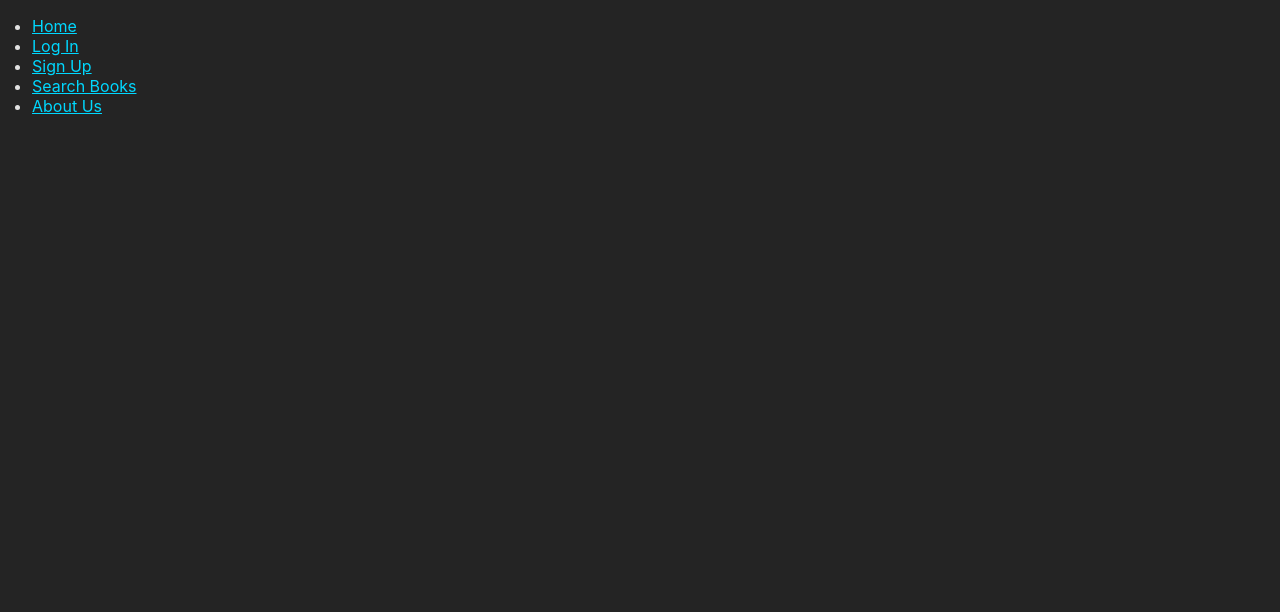
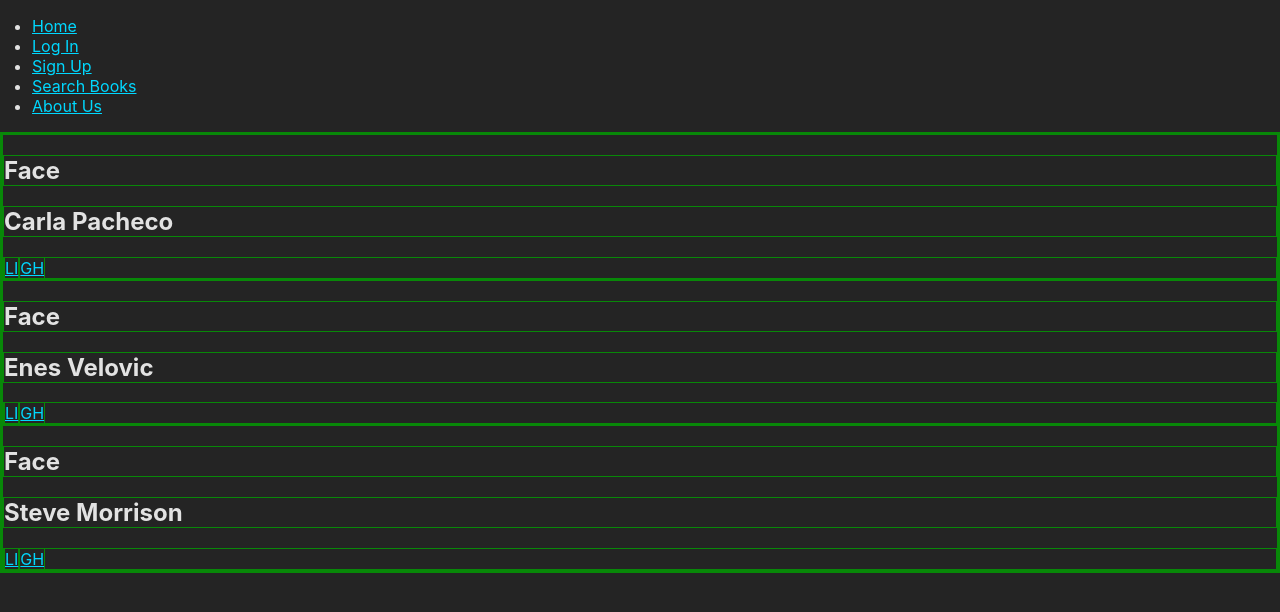
Before and after one commit to cmpacheco23/fantastic-books-front-end, a React (Vite) app: page /about in a window 1280 px wide. Shown: the top 612 px of the page. Built offline with nearby package versions, Linux system fonts and the light colour scheme; no server answers.

Commit message:
set up about layout primary

```diff
--- a/src/pages/AboutUs/AboutUs.jsx
+++ b/src/pages/AboutUs/AboutUs.jsx
@@ -1,6 +1,40 @@
+// css
+import styles from './AboutUs.module.css'
+
 const AboutUs = () => {
   return (
     <>
+      <main>
+        <section className={styles.devCard}>
+        <div>
+            <h2>Face</h2>
+            <h2>Carla Pacheco</h2>
+            <div>
+              <a href='https://www.linkedin.com/in/thecarlapacheco/'>LI</a>
+              <a href='https://github.com/cmpacheco23'>GH</a>
+            </div>
+          </div>
+
+          <div>
+            <h2>Face</h2>
+            <h2>Enes Velovic</h2>
+            <div>
+              <a href='https://www.linkedin.com/in/enesvelovic/'>LI</a>
+              <a href='https://github.com/NSnyc'>GH</a>
+            </div>
+          </div>
+
+          <div>
+            <h2>Face</h2>
+            <h2>Steve Morrison</h2>
+            <div>
+              <a href='https://www.linkedin.com/in/steven-ansman-morrison/'>LI</a>
+              <a href='https://github.com/venmorr'>GH</a>
+            </div>
+          </div>
+        </section>
+
+      </main>
     </>
   )
 }
--- a/src/pages/AboutUs/AboutUs.module.css
+++ b/src/pages/AboutUs/AboutUs.module.css
@@ -0,0 +1,3 @@
+main, main * {
+  border: 1px solid #088808;
+}
```
